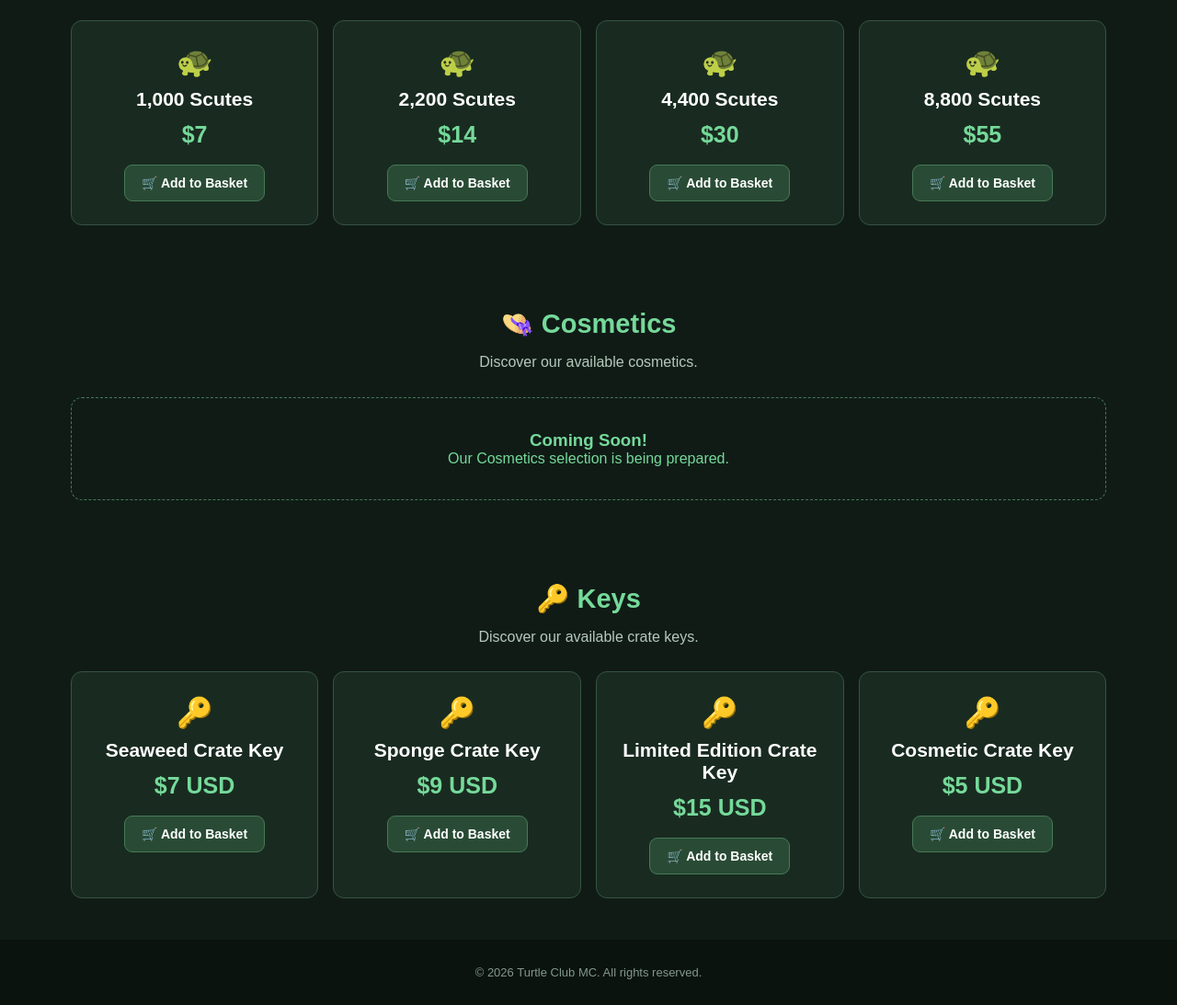
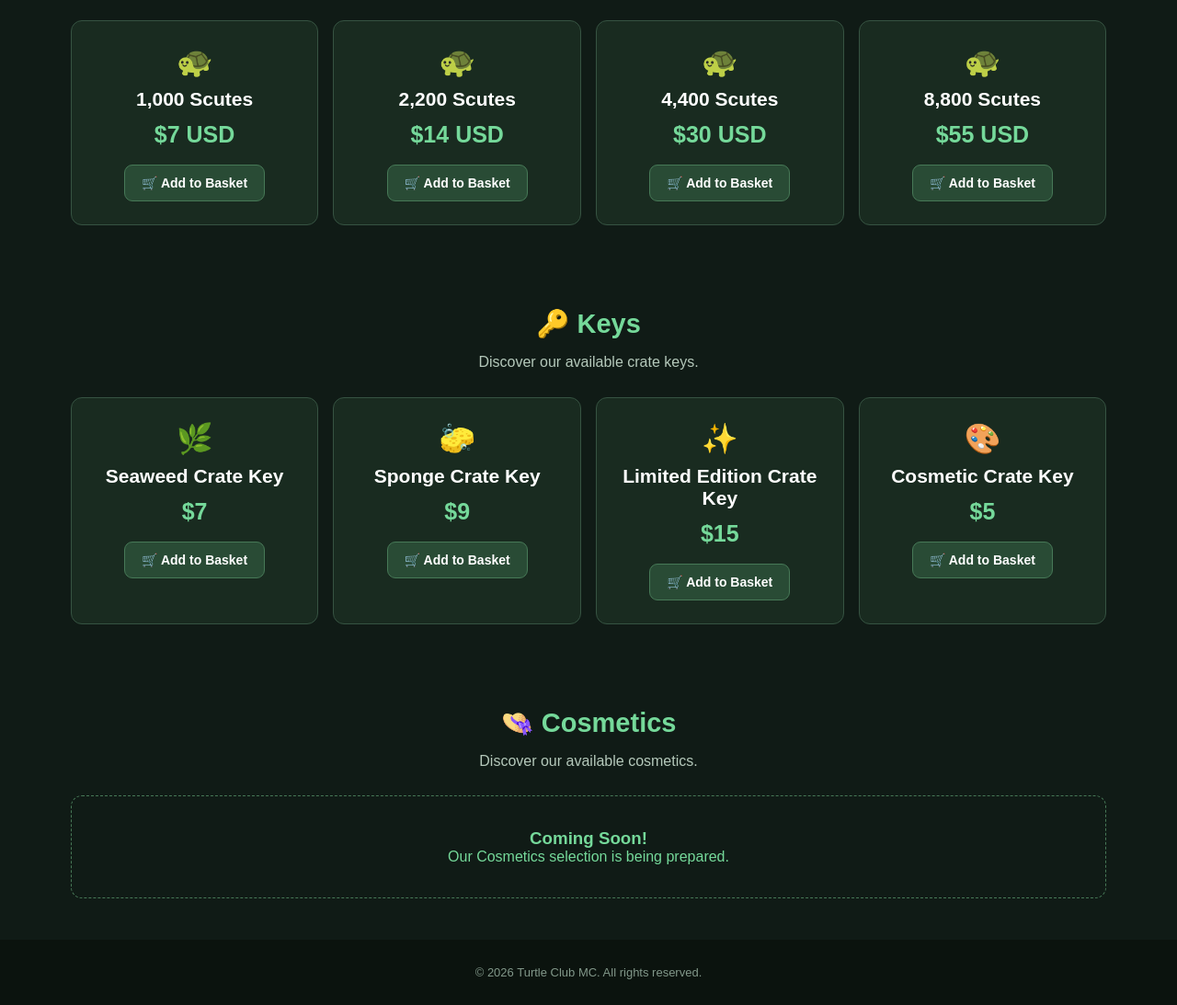
Before and after one commit to TurtleClubMCofficial/turtleclubmc, a plain HTML site: page store.html in a window 1280 px wide. Shown: the part 1486-2579 px from the top of the page at 92% size. Drawn offline with Linux system fonts and the light colour scheme.

Commit message:
Restore cosmetics section and update price formats
Reintroduced the cosmetics section with a coming soon message and updated price formats to include 'USD'.

```diff
--- a/store.html
+++ b/store.html
@@ -436,12 +436,12 @@ footer {
     <span class="emoji">🐢</span>Scutes
   </a>
 
+  <a href="#keys" class="category">
+    <span class="emoji">🔑</span>Keys
+  </a>
+
   <a href="#cosmetics" class="category">
     <span class="emoji">👒</span>Cosmetics
-  </a>
-
-  <a href="#keys" class="category">
-    <span class="emoji">🔑</span>Keys
   </a>
 </div>
 
@@ -486,7 +486,7 @@ footer {
         <p><strong>Bonus:</strong> 5 Seaweed Crate Keys</p>
       </div>
 
-      <div class="price">$55</div>
+      <div class="price">$55 USD</div>
 
       <button class="add-button"
         data-id="7781018"
@@ -526,7 +526,7 @@ footer {
         <p><strong>Bonus:</strong> 3 Seaweed Crate Keys</p>
       </div>
 
-      <div class="price">$40</div>
+      <div class="price">$40 USD</div>
 
       <button class="add-button"
         data-id="7781444"
@@ -563,7 +563,7 @@ footer {
         <p><strong>Bonus:</strong> 1 Seaweed Crate Key</p>
       </div>
 
-      <div class="price">$25</div>
+      <div class="price">$25 USD</div>
 
       <button class="add-button"
         data-id="7781447"
@@ -596,7 +596,7 @@ footer {
         </ul>
       </div>
 
-      <div class="price">$10</div>
+      <div class="price">$10 USD</div>
 
       <button class="add-button"
         data-id="7781450"
@@ -619,7 +619,7 @@ footer {
     <div class="product">
       <div class="emoji">🐢</div>
       <h3>1,000 Scutes</h3>
-      <div class="price">$7</div>
+      <div class="price">$7 USD</div>
 
       <button class="add-button"
         data-id="7784085"
@@ -632,7 +632,7 @@ footer {
     <div class="product">
       <div class="emoji">🐢</div>
       <h3>2,200 Scutes</h3>
-      <div class="price">$14</div>
+      <div class="price">$14 USD</div>
 
       <button class="add-button"
         data-id="7784082"
@@ -645,7 +645,7 @@ footer {
     <div class="product">
       <div class="emoji">🐢</div>
       <h3>4,400 Scutes</h3>
-      <div class="price">$30</div>
+      <div class="price">$30 USD</div>
 
       <button class="add-button"
         data-id="7784080"
@@ -658,12 +658,74 @@ footer {
     <div class="product">
       <div class="emoji">🐢</div>
       <h3>8,800 Scutes</h3>
-      <div class="price">$55</div>
+      <div class="price">$55 USD</div>
 
       <button class="add-button"
         data-id="7794072"
         data-name="8,800 Scutes"
         data-price="55">
+        🛒 Add to Basket
+      </button>
+    </div>
+
+  </div>
+</section>
+
+<!-- KEYS -->
+<section class="section" id="keys">
+  <h2>🔑 Keys</h2>
+  <p class="subtitle">Discover our available crate keys.</p>
+
+  <div class="products">
+
+    <div class="product">
+      <div class="emoji">🌿</div>
+      <h3>Seaweed Crate Key</h3>
+      <div class="price">$7</div>
+
+      <button class="add-button"
+        data-id="REPLACE_WITH_SEAWEED_KEY_PACKAGE_ID"
+        data-name="Seaweed Crate Key"
+        data-price="7">
+        🛒 Add to Basket
+      </button>
+    </div>
+
+    <div class="product">
+      <div class="emoji">🧽</div>
+      <h3>Sponge Crate Key</h3>
+      <div class="price">$9</div>
+
+      <button class="add-button"
+        data-id="REPLACE_WITH_SPONGE_KEY_PACKAGE_ID"
+        data-name="Sponge Crate Key"
+        data-price="9">
+        🛒 Add to Basket
+      </button>
+    </div>
+
+    <div class="product">
+      <div class="emoji">✨</div>
+      <h3>Limited Edition Crate Key</h3>
+      <div class="price">$15</div>
+
+      <button class="add-button"
+        data-id="REPLACE_WITH_LIMITED_EDITION_KEY_PACKAGE_ID"
+        data-name="Limited Edition Crate Key"
+        data-price="15">
+        🛒 Add to Basket
+      </button>
+    </div>
+
+    <div class="product">
+      <div class="emoji">🎨</div>
+      <h3>Cosmetic Crate Key</h3>
+      <div class="price">$5</div>
+
+      <button class="add-button"
+        data-id="REPLACE_WITH_COSMETIC_KEY_PACKAGE_ID"
+        data-name="Cosmetic Crate Key"
+        data-price="5">
         🛒 Add to Basket
       </button>
     </div>
@@ -679,68 +741,6 @@ footer {
   <div class="coming">
     <h3>Coming Soon!</h3>
     <p>Our Cosmetics selection is being prepared.</p>
-  </div>
-</section>
-
-<!-- KEYS -->
-<section class="section" id="keys">
-  <h2>🔑 Keys</h2>
-  <p class="subtitle">Discover our available crate keys.</p>
-
-  <div class="products">
-
-    <div class="product">
-      <div class="emoji">🔑</div>
-      <h3>Seaweed Crate Key</h3>
-      <div class="price">$7 USD</div>
-
-      <button class="add-button"
-        data-id="REPLACE_WITH_SEAWEED_KEY_PACKAGE_ID"
-        data-name="Seaweed Crate Key"
-        data-price="7">
-        🛒 Add to Basket
-      </button>
-    </div>
-
-    <div class="product">
-      <div class="emoji">🔑</div>
-      <h3>Sponge Crate Key</h3>
-      <div class="price">$9 USD</div>
-
-      <button class="add-button"
-        data-id="REPLACE_WITH_SPONGE_KEY_PACKAGE_ID"
-        data-name="Sponge Crate Key"
-        data-price="9">
-        🛒 Add to Basket
-      </button>
-    </div>
-
-    <div class="product">
-      <div class="emoji">🔑</div>
-      <h3>Limited Edition Crate Key</h3>
-      <div class="price">$15 USD</div>
-
-      <button class="add-button"
-        data-id="REPLACE_WITH_LIMITED_EDITION_KEY_PACKAGE_ID"
-        data-name="Limited Edition Crate Key"
-        data-price="15">
-        🛒 Add to Basket
-      </button>
-    </div>
-
-    <div class="product">
-      <div class="emoji">🔑</div>
-      <h3>Cosmetic Crate Key</h3>
-      <div class="price">$5 USD</div>
-
-      <button class="add-button"
-        data-id="REPLACE_WITH_COSMETIC_KEY_PACKAGE_ID"
-        data-name="Cosmetic Crate Key"
-        data-price="5">
-        🛒 Add to Basket
-      </button>
-    </div>
-
   </div>
 </section>
 
@@ -1091,6 +1091,7 @@ async function startCheckout() {
     });
 
     const authData = await readResponse(authResponse);
+
     console.log("TEBEX AUTH RESPONSE:", authData);
     alert(JSON.stringify(authData, null, 2));
 
```
